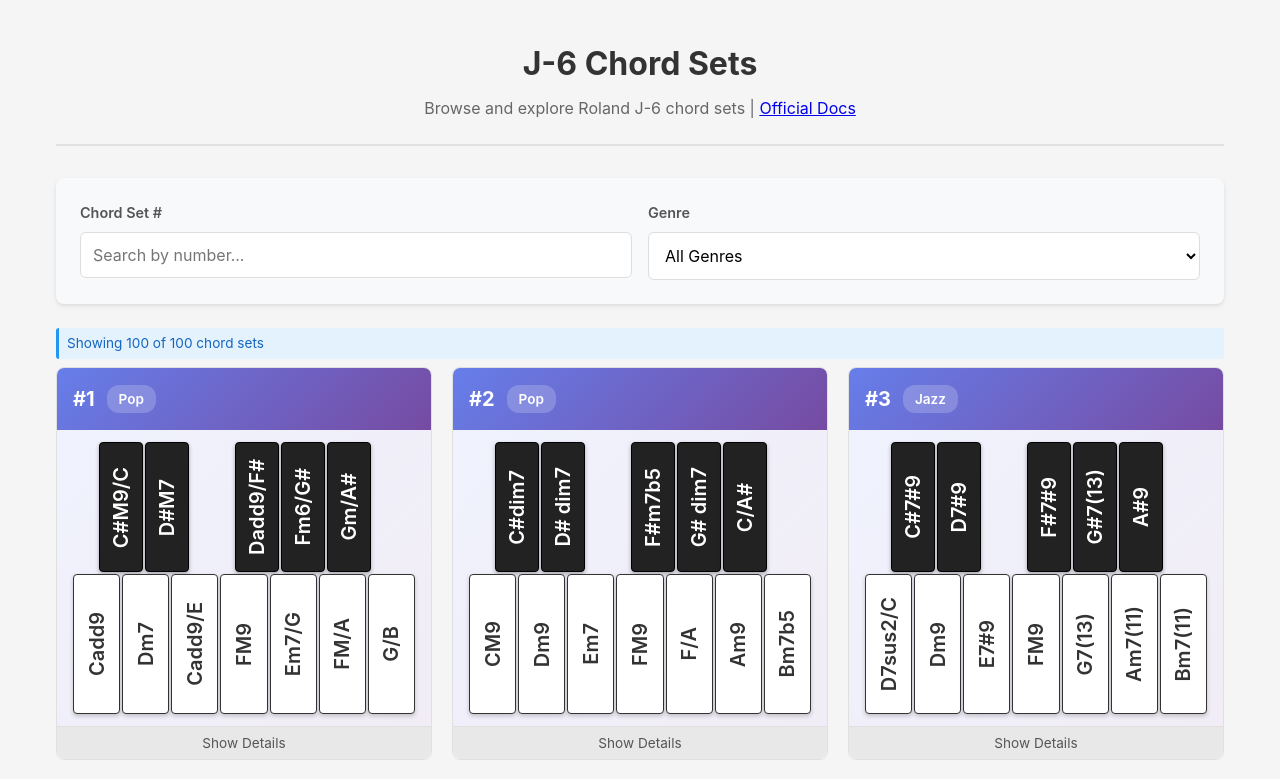
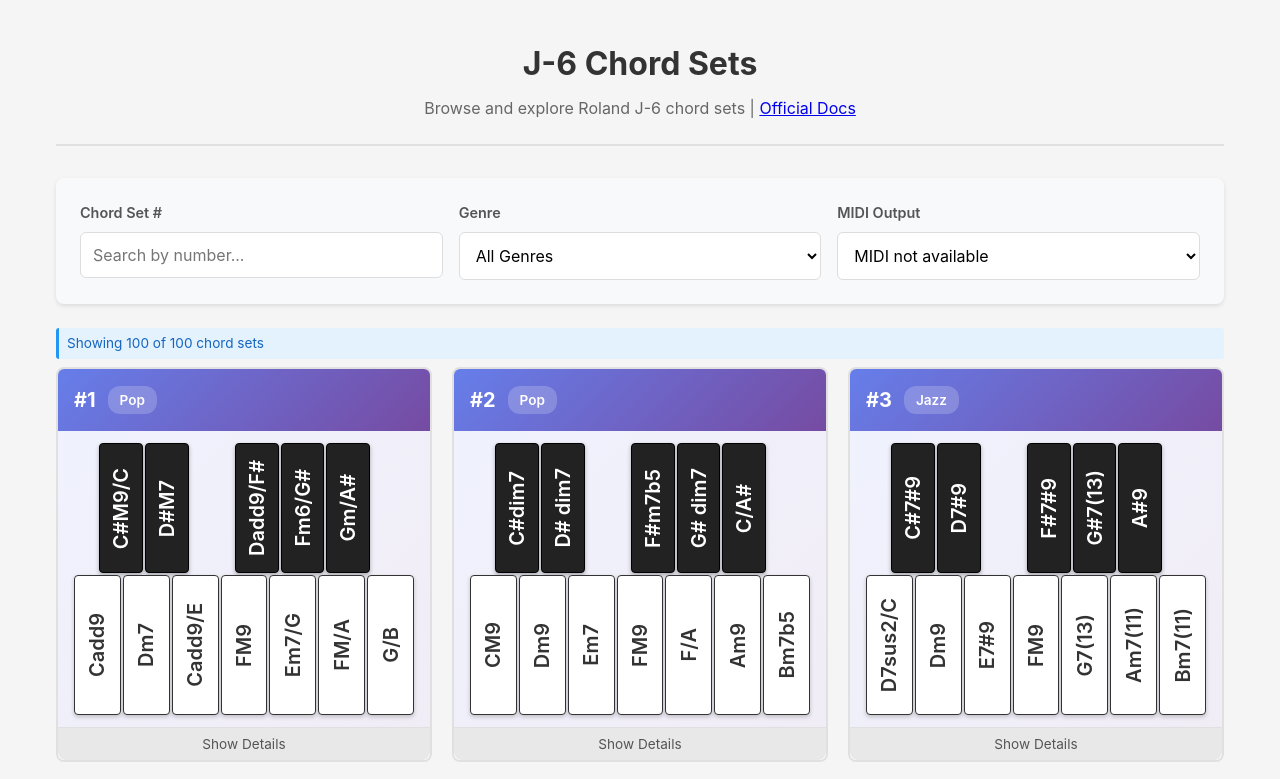
Before and after one commit to stonefruit/j6, a React (Vite) app: page / in a window 1280 px wide. Shown: the top 779 px of the page. Built offline with nearby package versions, Linux system fonts and the light colour scheme.

Commit message:
feat: implement MIDI functionality and enhance ChordSetCard interactivity

```diff
--- a/src/components/ChordPreviewKeyboard.css
+++ b/src/components/ChordPreviewKeyboard.css
@@ -76,3 +76,18 @@
 .preview-white-key .preview-key-label {
   color: #333;
 }
+
+/* Active key highlight */
+.preview-white-key.active {
+  background-color: #667eea;
+  border-color: #5a6fd6;
+}
+
+.preview-white-key.active .preview-key-label {
+  color: #fff;
+}
+
+.preview-black-key.active {
+  background-color: #8b9cf7;
+  border-color: #7b8ce7;
+}
--- a/src/components/ChordPreviewKeyboard.tsx
+++ b/src/components/ChordPreviewKeyboard.tsx
@@ -3,6 +3,7 @@
 
 interface ChordPreviewKeyboardProps {
   chords: Chord[]; // Array of 12 chords
+  activeKeyIndex?: number | null;
 }
 
 const WHITE_KEY_INDICES = [0, 2, 4, 5, 7, 9, 11]; // C, D, E, F, G, A, B
@@ -16,7 +17,7 @@
   { index: -1, note: '' }, // Gap after B
 ];
 
-export default function ChordPreviewKeyboard({ chords }: ChordPreviewKeyboardProps) {
+export default function ChordPreviewKeyboard({ chords, activeKeyIndex }: ChordPreviewKeyboardProps) {
   return (
     <div className="chord-preview-keyboard-container">
       <div className="chord-preview-keyboard">
@@ -27,7 +28,7 @@
               return <div key={`gap-${idx}`} className="preview-key preview-black-key gap"></div>;
             }
             return (
-              <div key={`black-${slot.index}`} className="preview-key preview-black-key">
+              <div key={`black-${slot.index}`} className={`preview-key preview-black-key${activeKeyIndex === slot.index ? ' active' : ''}`}>
                 <span className="preview-key-label">{chords[slot.index]?.name || ''}</span>
               </div>
             );
@@ -37,7 +38,7 @@
         {/* White keys row */}
         <div className="preview-keyboard-row preview-white-keys-row">
           {WHITE_KEY_INDICES.map((index) => (
-            <div key={`white-${index}`} className="preview-key preview-white-key">
+            <div key={`white-${index}`} className={`preview-key preview-white-key${activeKeyIndex === index ? ' active' : ''}`}>
               <span className="preview-key-label">{chords[index]?.name || ''}</span>
             </div>
           ))}
--- a/src/components/ChordSets.css
+++ b/src/components/ChordSets.css
@@ -144,15 +144,21 @@
 
 .chord-set-card {
   background: white;
-  border: 1px solid #e0e0e0;
+  border: 2px solid #e0e0e0;
   border-radius: 8px;
   overflow: hidden;
-  transition: box-shadow 0.2s, transform 0.2s;
+  transition: box-shadow 0.2s, transform 0.2s, border-color 0.2s;
+  cursor: pointer;
 }
 
 .chord-set-card:hover {
   box-shadow: 0 4px 12px rgba(0, 0, 0, 0.15);
   transform: translateY(-2px);
+}
+
+.chord-set-card.selected {
+  border-color: #667eea;
+  box-shadow: 0 0 0 2px rgba(102, 126, 234, 0.3), 0 4px 12px rgba(102, 126, 234, 0.2);
 }
 
 .card-header {
--- a/src/components/ChordSets.tsx
+++ b/src/components/ChordSets.tsx
@@ -1,6 +1,8 @@
-import { useState, useMemo } from "react";
+import { useState, useEffect, useCallback, useRef, useMemo } from "react";
 import chordData from "../../j6-chords.json";
 import type { ChordData, ChordSet } from "../types";
+import { getOutputs, sendNoteOn, sendNoteOff } from "../midi";
+import type { MidiOutputInfo } from "../midi";
 import Keyboard from "./Keyboard";
 import TriggerKey from "./TriggerKey";
 import ChordPreviewKeyboard from "./ChordPreviewKeyboard";
@@ -8,9 +10,46 @@
 
 const data: ChordData = chordData as ChordData;
 
+const KEY_MAP: Record<string, number> = {
+  a: 0, w: 1, s: 2, e: 3, d: 4, f: 5,
+  t: 6, g: 7, y: 8, h: 9, u: 10, j: 11,
+};
+
 export default function ChordSets() {
   const [searchNumber, setSearchNumber] = useState("");
   const [selectedGenre, setSelectedGenre] = useState("");
+  const [selectedCard, setSelectedCard] = useState<number | null>(null);
+
+  // MIDI state
+  const [midiAccess, setMidiAccess] = useState<MIDIAccess | null>(null);
+  const [midiOutputs, setMidiOutputs] = useState<MidiOutputInfo[]>([]);
+  const [midiOutputId, setMidiOutputId] = useState("");
+
+  const midiOutputRef = useRef<MIDIOutput | null>(null);
+
+  // Request MIDI access on mount
+  useEffect(() => {
+    if (!navigator.requestMIDIAccess) return;
+    navigator.requestMIDIAccess().then((access) => {
+      setMidiAccess(access);
+      setMidiOutputs(getOutputs(access));
+      access.onstatechange = () => {
+        setMidiOutputs(getOutputs(access));
+      };
+    }).catch(() => {
+      // MIDI not available
+    });
+  }, []);
+
+  // Update output ref when selection changes
+  useEffect(() => {
+    if (!midiAccess || !midiOutputId) {
+      midiOutputRef.current = null;
+      return;
+    }
+    midiOutputRef.current = midiAccess.outputs.get(midiOutputId) || null;
+  }, [midiAccess, midiOutputId]);
+
   // Get unique genres
   const genres = useMemo(() => {
     const uniqueGenres = new Set(data.chordSets.map((set) => set.genre));
@@ -78,6 +117,24 @@
             ))}
           </select>
         </div>
+
+        <div className="filter-group">
+          <label htmlFor="midi-output">MIDI Output</label>
+          <select
+            id="midi-output"
+            value={midiOutputId}
+            onChange={(e) => setMidiOutputId(e.target.value)}
+          >
+            <option value="">
+              {midiAccess ? "None" : "MIDI not available"}
+            </option>
+            {midiOutputs.map((out) => (
+              <option key={out.id} value={out.id}>
+                {out.name}
+              </option>
+            ))}
+          </select>
+        </div>
       </div>
 
       <div className="results-info">
@@ -90,7 +147,15 @@
         }`}
       >
         {filteredChordSets.map((set) => (
-          <ChordSetCard key={set.number} chordSet={set} />
+          <ChordSetCard
+            key={set.number}
+            chordSet={set}
+            isSelected={selectedCard === set.number}
+            onSelect={() => setSelectedCard(
+              selectedCard === set.number ? null : set.number
+            )}
+            midiOutput={midiOutputRef}
+          />
         ))}
       </div>
 
@@ -125,11 +190,80 @@
   );
 }
 
-function ChordSetCard({ chordSet }: { chordSet: ChordSet }) {
+interface ChordSetCardProps {
+  chordSet: ChordSet;
+  isSelected: boolean;
+  onSelect: () => void;
+  midiOutput: React.RefObject<MIDIOutput | null>;
+}
+
+function ChordSetCard({ chordSet, isSelected, onSelect, midiOutput }: ChordSetCardProps) {
   const [showDetails, setShowDetails] = useState(false);
+  const [activeKeyIndex, setActiveKeyIndex] = useState<number | null>(null);
+  const activeNotesRef = useRef<Map<number, string[]>>(new Map());
+
+  const handleKeyDown = useCallback(
+    (e: KeyboardEvent) => {
+      if (e.repeat) return;
+      const index = KEY_MAP[e.key];
+      if (index === undefined) return;
+
+      const chord = chordSet.chords[index];
+      if (!chord) return;
+
+      // Send note on
+      if (midiOutput.current) {
+        sendNoteOn(midiOutput.current, chord.notes);
+      }
+      activeNotesRef.current.set(index, chord.notes);
+      setActiveKeyIndex(index);
+    },
+    [chordSet.chords, midiOutput]
+  );
+
+  const handleKeyUp = useCallback(
+    (e: KeyboardEvent) => {
+      const index = KEY_MAP[e.key];
+      if (index === undefined) return;
+
+      const notes = activeNotesRef.current.get(index);
+      if (notes && midiOutput.current) {
+        sendNoteOff(midiOutput.current, notes);
+      }
+      activeNotesRef.current.delete(index);
+
+      setActiveKeyIndex((prev) =>
+        prev === index ? (activeNotesRef.current.size > 0
+          ? [...activeNotesRef.current.keys()].pop()!
+          : null) : prev
+      );
+    },
+    [midiOutput]
+  );
+
+  useEffect(() => {
+    if (!isSelected) return;
+    window.addEventListener("keydown", handleKeyDown);
+    window.addEventListener("keyup", handleKeyUp);
+    return () => {
+      window.removeEventListener("keydown", handleKeyDown);
+      window.removeEventListener("keyup", handleKeyUp);
+      // Send note off for any held notes
+      activeNotesRef.current.forEach((notes) => {
+        if (midiOutput.current) {
+          sendNoteOff(midiOutput.current, notes);
+        }
+      });
+      activeNotesRef.current.clear();
+      setActiveKeyIndex(null);
+    };
+  }, [isSelected, handleKeyDown, handleKeyUp, midiOutput]);
 
   return (
-    <div className="chord-set-card">
+    <div
+      className={`chord-set-card${isSelected ? " selected" : ""}`}
+      onClick={onSelect}
+    >
       <div className="card-header">
         <div className="card-title">
           <span className="set-number">#{chordSet.number}</span>
@@ -137,17 +271,23 @@
         </div>
       </div>
 
-      <ChordPreviewKeyboard chords={chordSet.chords} />
+      <ChordPreviewKeyboard
+        chords={chordSet.chords}
+        activeKeyIndex={activeKeyIndex}
+      />
 
       <button
         className="details-toggle"
-        onClick={() => setShowDetails(!showDetails)}
+        onClick={(e) => {
+          e.stopPropagation();
+          setShowDetails(!showDetails);
+        }}
       >
         {showDetails ? "Hide Details" : "Show Details"}
       </button>
 
       {showDetails && (
-        <div className="card-content">
+        <div className="card-content" onClick={(e) => e.stopPropagation()}>
           <div className="chords-list">
             {chordSet.chords.map((chord, idx) => (
               <div key={idx} className="chord-item">
--- /dev/null
+++ b/src/midi.ts
@@ -0,0 +1,53 @@
+const NOTE_NAMES: Record<string, number> = {
+  C: 0, "C#": 1, Db: 1,
+  D: 2, "D#": 3, Eb: 3,
+  E: 4,
+  F: 5, "F#": 6, Gb: 6,
+  G: 7, "G#": 8, Ab: 8,
+  A: 9, "A#": 10, Bb: 10,
+  B: 11,
+};
+
+export function noteToMidi(noteStr: string): number | null {
+  const match = noteStr.match(/^([A-G][#b]?)(\d+)$/);
+  if (!match) return null;
+  const semitone = NOTE_NAMES[match[1]];
+  if (semitone === undefined) return null;
+  const octave = parseInt(match[2], 10);
+  return (octave + 1) * 12 + semitone;
+}
+
+export interface MidiOutputInfo {
+  id: string;
+  name: string;
+}
+
+export function getOutputs(access: MIDIAccess): MidiOutputInfo[] {
+  const outputs: MidiOutputInfo[] = [];
+  access.outputs.forEach((output) => {
+    outputs.push({ id: output.id, name: output.name || output.id });
+  });
+  return outputs;
+}
+
+export function sendNoteOn(
+  output: MIDIOutput,
+  notes: string[],
+  velocity = 100
+): void {
+  for (const note of notes) {
+    const midi = noteToMidi(note);
+    if (midi !== null) {
+      output.send([0x90, midi, velocity]);
+    }
+  }
+}
+
+export function sendNoteOff(output: MIDIOutput, notes: string[]): void {
+  for (const note of notes) {
+    const midi = noteToMidi(note);
+    if (midi !== null) {
+      output.send([0x80, midi, 0x40]);
+    }
+  }
+}
```
